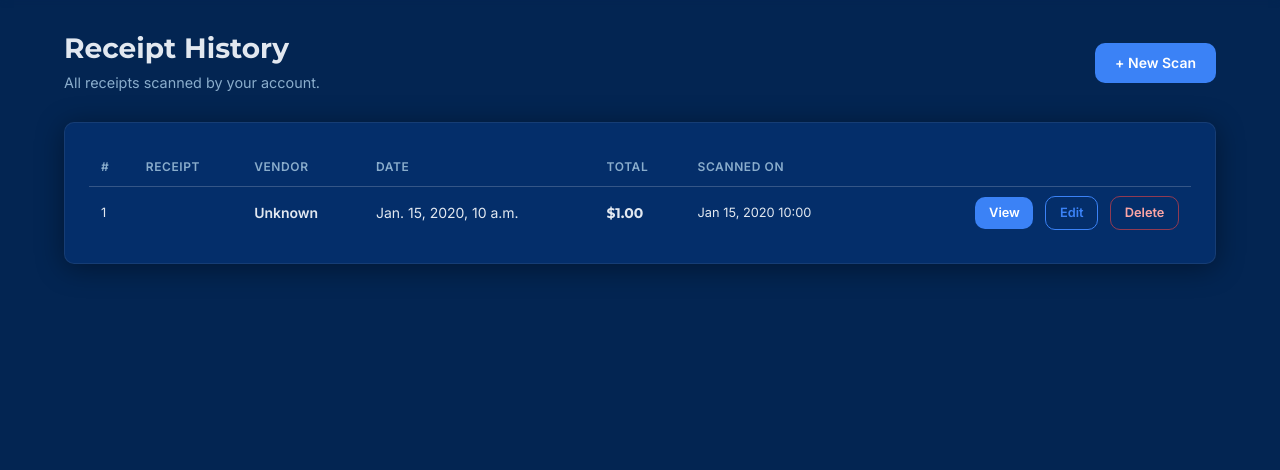
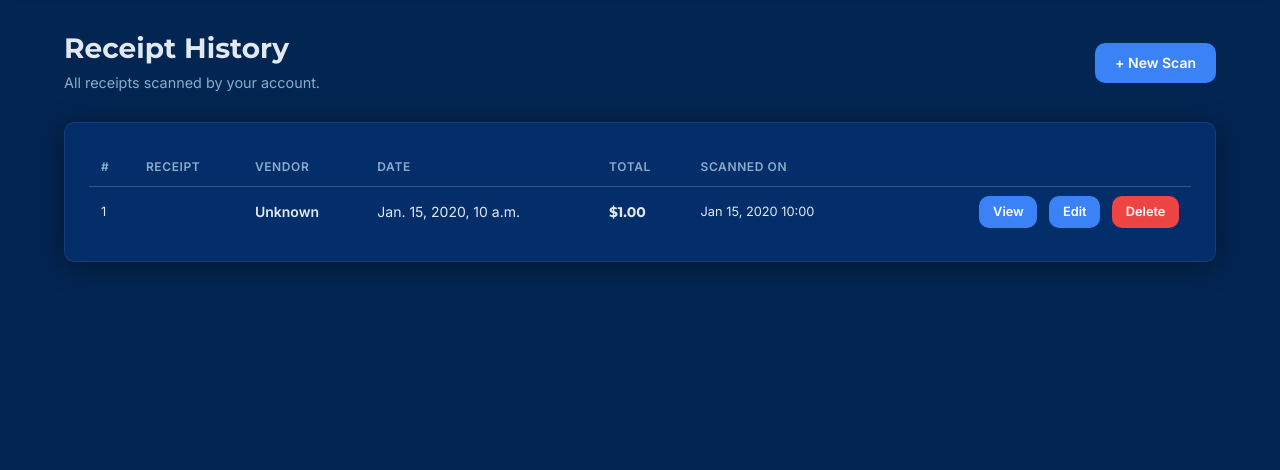
Before and after one commit to Engr-Mahnoor-code/SireSoft-Scan-Tool, a Django app: template templates/receipts/history.html in a window 1280 px wide. Shown: the part 65-535 px from the top of the page. Run offline with Django 5.2, Linux system fonts and the light colour scheme; the template is opened without the code that fills it: most values are stand-ins (such as "Sample title", 1, 10 or a date in 2020); data that the repository does not hold is empty.

Commit message:
Make History's Edit solid blue like View, and Delete solid red

```diff
--- a/templates/receipts/history.html
+++ b/templates/receipts/history.html
@@ -51,9 +51,9 @@ ReceiptIQ{% endblock %} {% block content %}
               >View</a
             >
             <a href="{% url 'receipts:edit' receipt.pk %}"
-              class="btn btn-sm btn-outline">Edit</a>
+              class="btn btn-sm">Edit</a>
             <a href="{% url 'receipts:delete' receipt.pk %}"
-              class="btn btn-sm btn-danger-outline">Delete</a>
+              class="btn btn-sm btn-danger">Delete</a>
           </td>
         </tr>
         {% endfor %}
```
